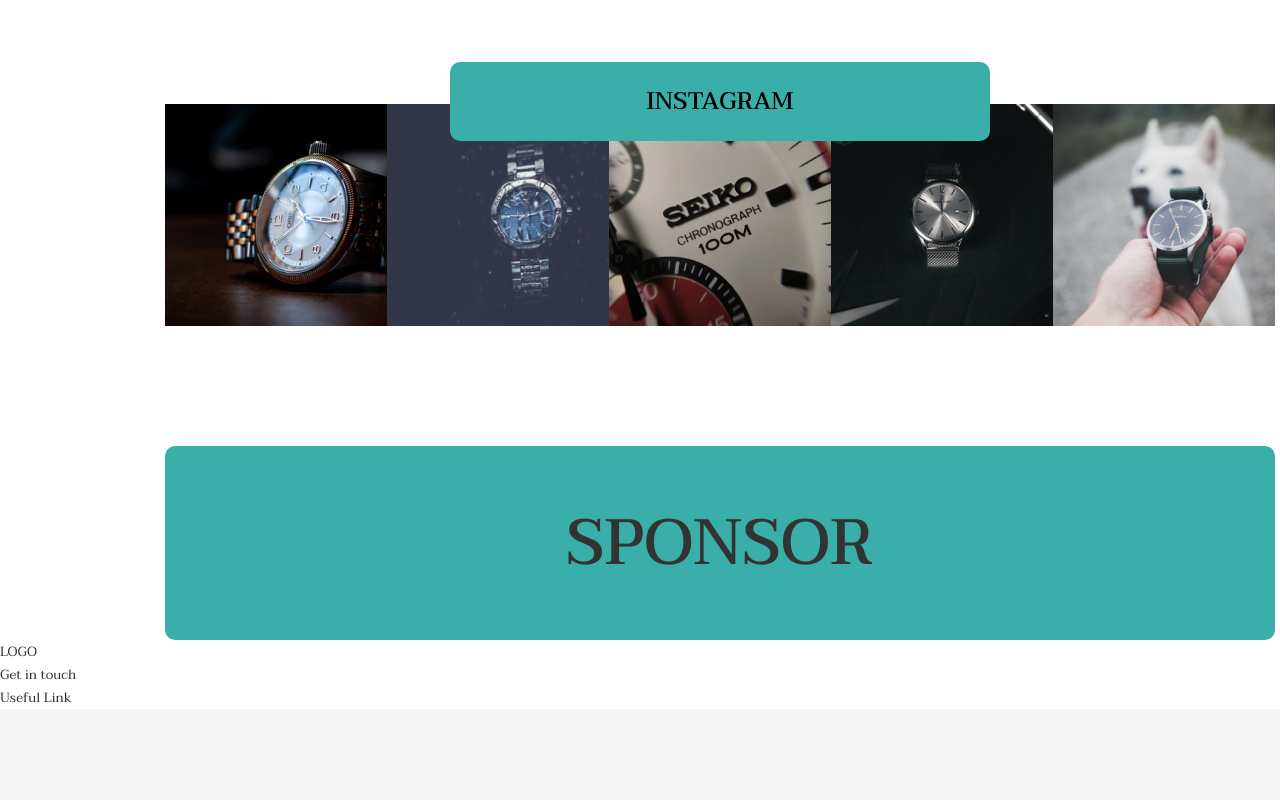
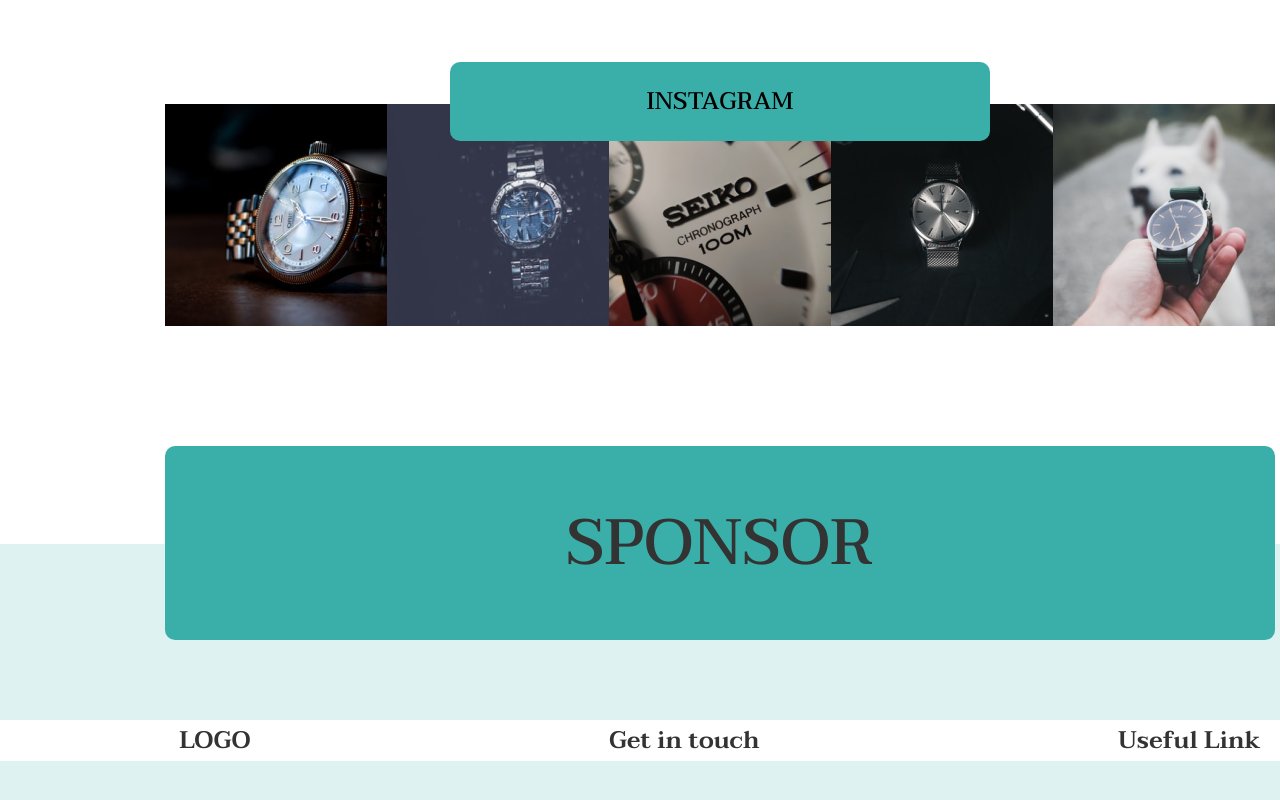
Before and after one commit to Pavlo-Zubovych/P.Code_finalProject, a plain HTML site: page index.html in a window 1280 px wide. Shown: the part 3883-4683 px from the top of the page. Before the commit the page ends 4592 px from the top, so only its background shows below. Drawn offline with Linux system fonts and the light colour scheme.

Commit message:
stylized piece of footer

```diff
--- a/css/style.sass
+++ b/css/style.sass
@@ -438,6 +438,8 @@ h4
 
 .fifth-section-sponsor
     margin-top: 120px
+    position: relative
+    z-index: 2
 
     .background
         width: 100%
@@ -461,3 +463,21 @@ h4
         h6
             font-weight: 500
             font-size: 64px
+
+    //____________________________________
+
+footer
+    background: #DEF2F1
+    height: 568px
+    margin-top: -96px
+    padding-top: 176px
+
+    .footer-container
+        // margin-top: 200px
+        display: flex
+        flex-direction: row
+        justify-content: space-around
+
+        h5
+            font-size: 24px
+            font-weight: 600
```
Also changed, not shown: css/style.css, 1 other file.
